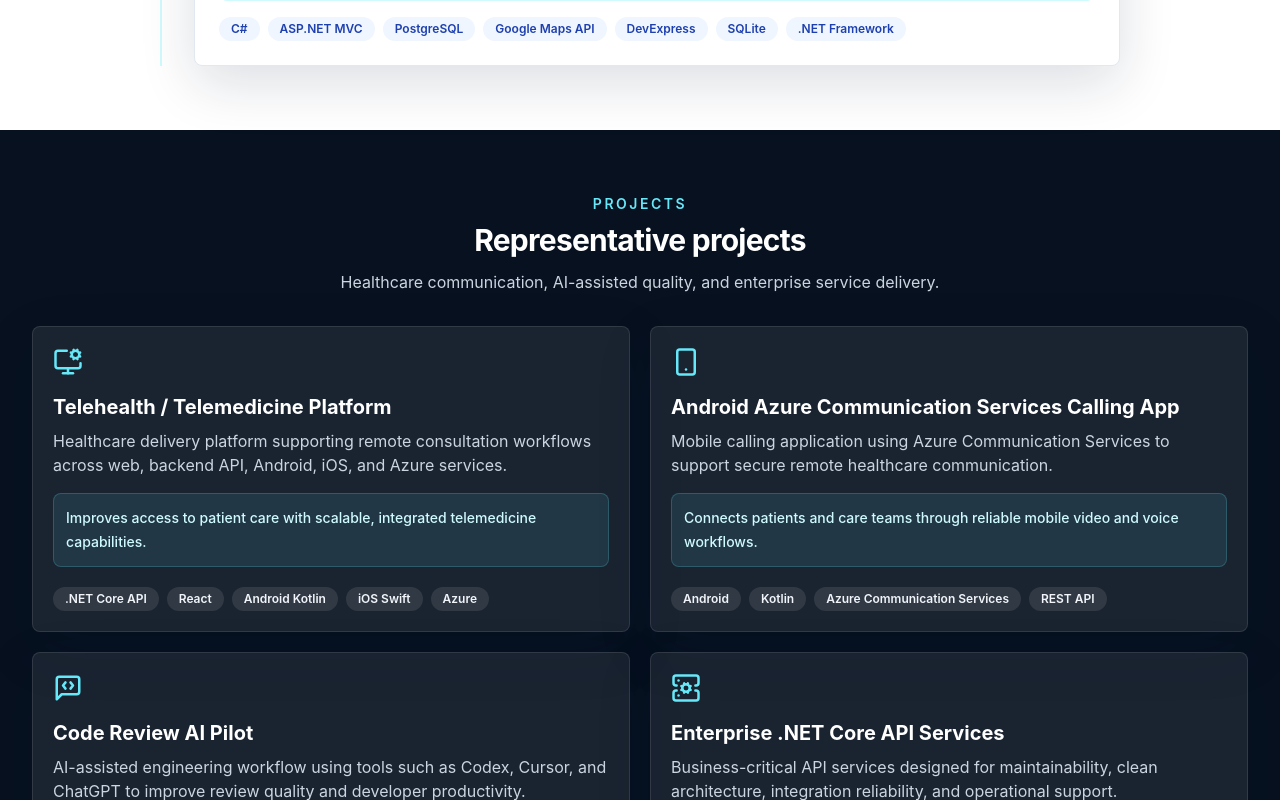
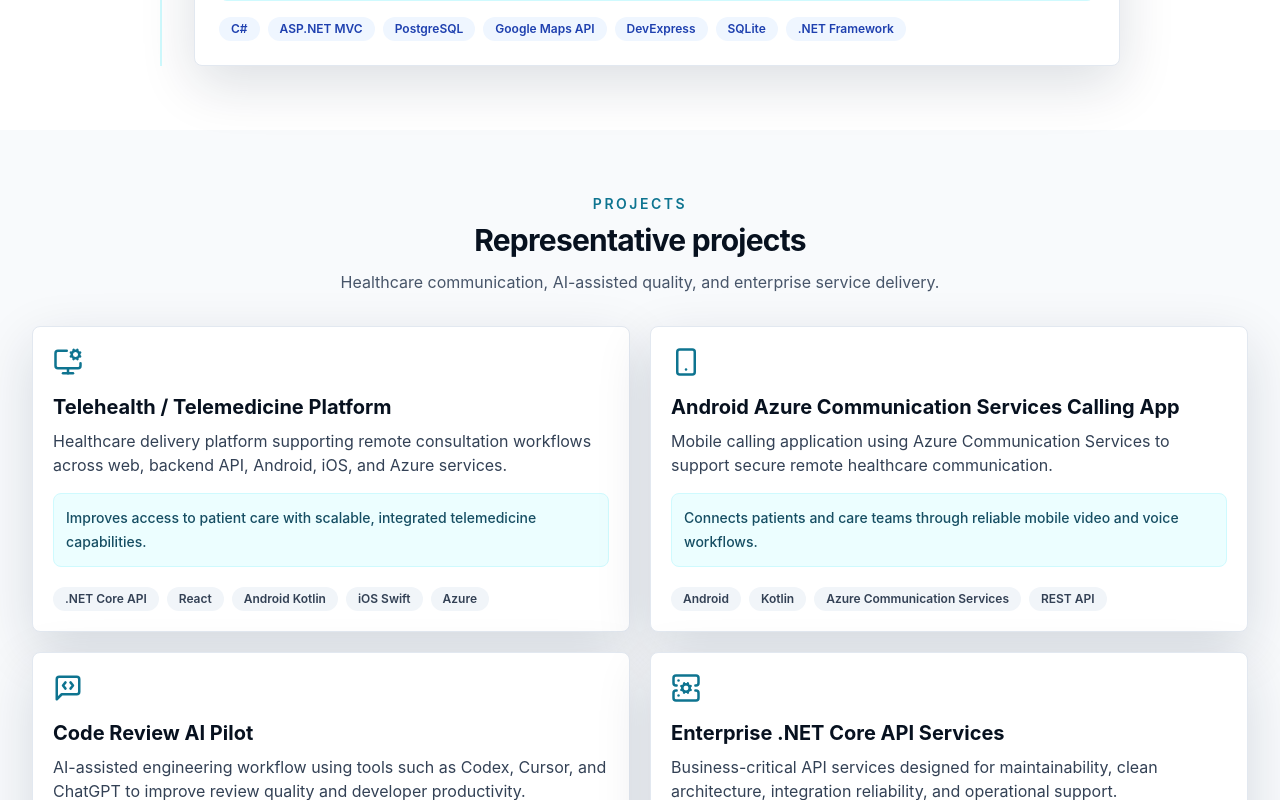
Before and after one commit to Ligerking007/JakapanK-Portfolio, a React (Vite) app: page / in a window 1280 px wide. Shown: the part 4000-4800 px from the top of the page. Built offline with nearby package versions, Linux system fonts and the light colour scheme.

Commit message:
Fix projects light theme styles

```diff
--- a/src/App.tsx
+++ b/src/App.tsx
@@ -569,12 +569,11 @@
   const motionSettings = useMotionSettings();
 
   return (
-    <section id="projects" className="section bg-navy-950 text-white">
+    <section id="projects" className="section bg-slate-50 text-slate-900 transition-colors dark:bg-navy-950 dark:text-white">
       <SectionHeading
         eyebrow={content.sections.projects.eyebrow}
         title={content.sections.projects.title}
         description={content.sections.projects.description}
-        tone="dark"
       />
       <motion.div {...motionSettings} variants={staggerContainer} className="mx-auto grid max-w-7xl gap-5 px-4 sm:px-6 lg:grid-cols-2 lg:px-8">
         {content.projects.map((project) => (
@@ -583,17 +582,17 @@
             variants={fadeUp}
             transition={motionSettings.transition}
             whileHover={{ y: -5 }}
-            className="rounded-lg border border-white/10 bg-white/[0.08] p-5 shadow-card transition hover:bg-white/[0.12]"
+            className="rounded-lg border border-slate-200 bg-white p-5 shadow-card transition hover:border-cyan-200 dark:border-white/10 dark:bg-white/[0.08] dark:shadow-card dark:hover:bg-white/[0.12]"
           >
-            <project.icon className="text-cyan-300" size={30} />
-            <h3 className="mt-4 text-xl font-bold text-white">{project.title}</h3>
-            <p className="mt-2 text-sm leading-6 text-slate-300 sm:text-base">{project.description}</p>
-            <p className="mt-4 rounded-lg border border-cyan-300/20 bg-cyan-300/10 p-3 text-sm font-medium leading-6 text-cyan-100">
+            <project.icon className="text-cyan-700 dark:text-cyan-300" size={30} />
+            <h3 className="mt-4 text-xl font-bold text-navy-950 dark:text-white">{project.title}</h3>
+            <p className="mt-2 text-sm leading-6 text-slate-700 dark:text-slate-300 sm:text-base">{project.description}</p>
+            <p className="mt-4 rounded-lg border border-cyan-100 bg-cyan-50 p-3 text-sm font-medium leading-6 text-cyan-900 dark:border-cyan-300/20 dark:bg-cyan-300/10 dark:text-cyan-100">
               {project.impact}
             </p>
             <div className="mt-5 flex flex-wrap gap-2">
               {project.technologies.map((tech) => (
-                <span key={tech} className="rounded-full bg-white/10 px-3 py-1 text-xs font-semibold text-slate-100">
+                <span key={tech} className="rounded-full bg-slate-100 px-3 py-1 text-xs font-semibold text-slate-700 dark:bg-white/10 dark:text-slate-100">
                   {tech}
                 </span>
               ))}
```
